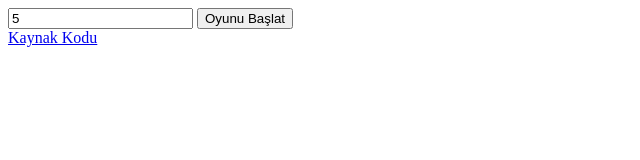
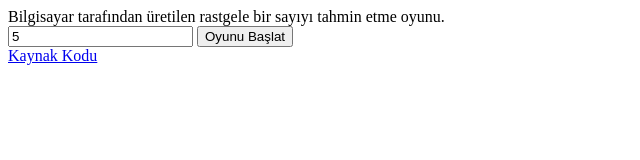
Before and after one commit to ElifVerdaCodar/aklimda, a website built with Parcel: page index.html in a window 1280 px wide. Shown: the whole page, without its empty margins (0-640 px from the left). Built offline with nearby package versions, Linux system fonts and the light colour scheme.

Commit message:
açıklama

```diff
--- a/index.html
+++ b/index.html
@@ -1,9 +1,12 @@
 <!DOCTYPE html>
 <html>
   <head>
-    <title>aklimda</title>
+    <title>Aklimda</title>
   </head>
   <body>
+    <div>
+      Bilgisayar tarafından üretilen rastgele bir sayıyı tahmin etme oyunu.
+    </div>
     <input id="txtAdim" type="number" value="5" />
     <button id="btnBaslat">Oyunu Başlat</button>
     <br />
```
